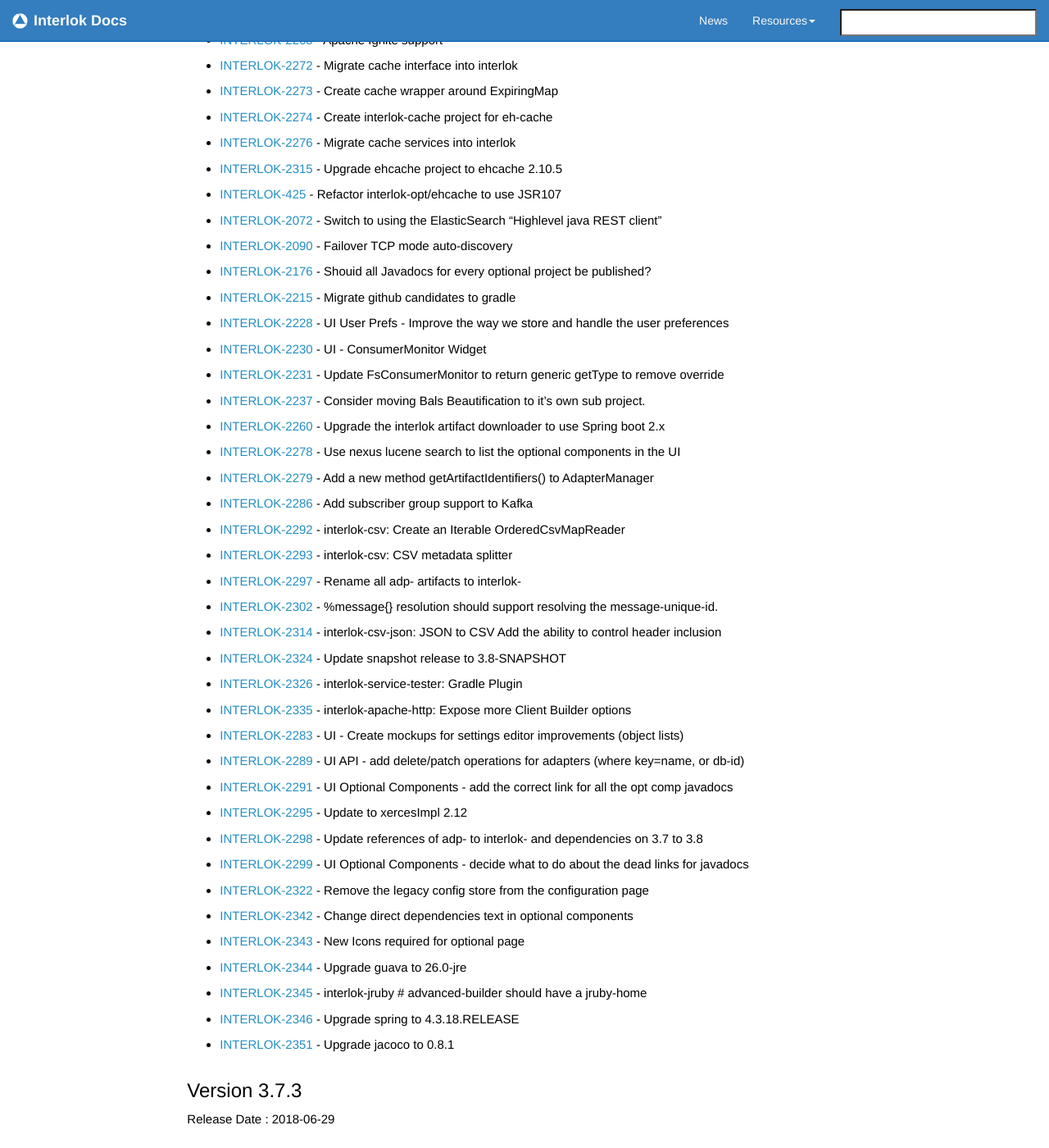
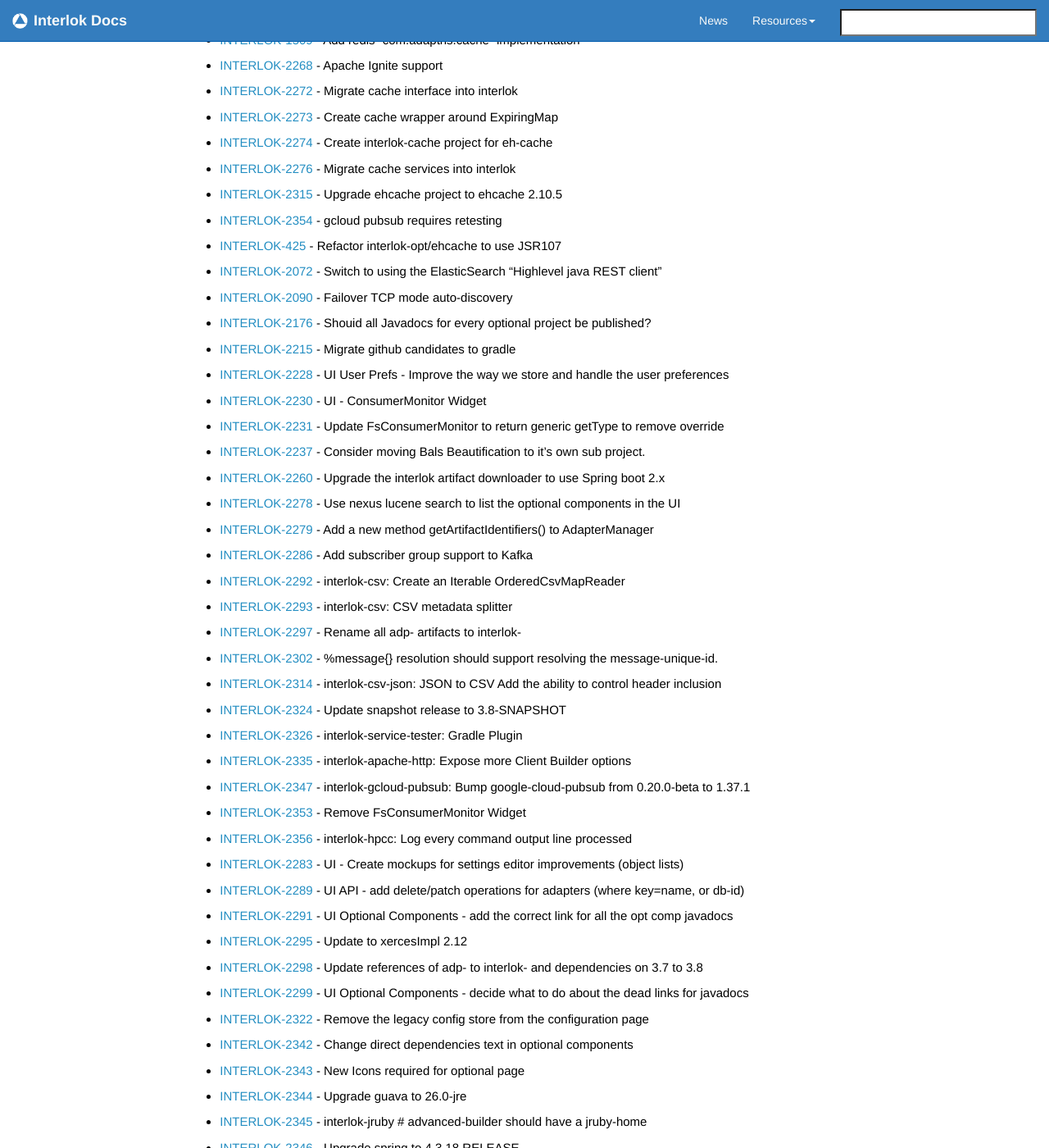
Before and after one commit to adaptris/interlok-docs-legacy, a Jekyll site: the page built from pages/adapter/changelog.md, in a window 1280 px wide and 1400 px high, scrolled down 778 px. Shown: the whole window at 82% size. Built offline with Jekyll 4.4.1, drawn with Linux system fonts in a browser that asks for light colours; nearby versions of some CDN libraries; comment, search, counter and statistics services are not loaded; some of the changed text lies outside the part shown.

Commit message:
updated for a 3.8.0 ga release

```diff
--- a/_includes/custom/release380.html
+++ b/_includes/custom/release380.html
@@ -16,6 +16,7 @@ Release Date : 2018-08
  - [INTERLOK-2321](https://adaptris.atlassian.net/browse/INTERLOK-2321) - Core - Upgrade bouncycastle to 1.60
  - [INTERLOK-2325](https://adaptris.atlassian.net/browse/INTERLOK-2325) - edi-xml-stream-service doesn't cope with escaped fields (composite)
  - [INTERLOK-2334](https://adaptris.atlassian.net/browse/INTERLOK-2334) - xml-edi-service does not output empty fields
+ - [INTERLOK-2349](https://adaptris.atlassian.net/browse/INTERLOK-2349) - Issue with HTTP responses, when splitting messages
 
 ### Improvements
 
@@ -26,6 +27,7 @@ Release Date : 2018-08
  - [INTERLOK-2274](https://adaptris.atlassian.net/browse/INTERLOK-2274) - Create interlok-cache project for eh-cache
  - [INTERLOK-2276](https://adaptris.atlassian.net/browse/INTERLOK-2276) - Migrate cache services into interlok
  - [INTERLOK-2315](https://adaptris.atlassian.net/browse/INTERLOK-2315) - Upgrade ehcache project to ehcache 2.10.5
+ - [INTERLOK-2354](https://adaptris.atlassian.net/browse/INTERLOK-2354) -  gcloud pubsub requires retesting
  - [INTERLOK-425](https://adaptris.atlassian.net/browse/INTERLOK-425) - Refactor interlok-opt/ehcache to use JSR107
  - [INTERLOK-2072](https://adaptris.atlassian.net/browse/INTERLOK-2072) - Switch to using the ElasticSearch "Highlevel java REST client"
  - [INTERLOK-2090](https://adaptris.atlassian.net/browse/INTERLOK-2090) - Failover TCP mode auto-discovery
@@ -47,6 +49,9 @@ Release Date : 2018-08
  - [INTERLOK-2324](https://adaptris.atlassian.net/browse/INTERLOK-2324) - Update snapshot release to 3.8-SNAPSHOT
  - [INTERLOK-2326](https://adaptris.atlassian.net/browse/INTERLOK-2326) - interlok-service-tester: Gradle Plugin
  - [INTERLOK-2335](https://adaptris.atlassian.net/browse/INTERLOK-2335) - interlok-apache-http: Expose more Client Builder options
+ - [INTERLOK-2347](https://adaptris.atlassian.net/browse/INTERLOK-2347) - interlok-gcloud-pubsub: Bump google-cloud-pubsub from 0.20.0-beta to 1.37.1
+ - [INTERLOK-2353](https://adaptris.atlassian.net/browse/INTERLOK-2353) - Remove FsConsumerMonitor Widget
+ - [INTERLOK-2356](https://adaptris.atlassian.net/browse/INTERLOK-2356) - interlok-hpcc: Log every command output line processed
  - [INTERLOK-2283](https://adaptris.atlassian.net/browse/INTERLOK-2283) - UI - Create mockups for settings editor improvements (object lists)
  - [INTERLOK-2289](https://adaptris.atlassian.net/browse/INTERLOK-2289) - UI API - add delete/patch operations for adapters (where key=name, or db-id)
  - [INTERLOK-2291](https://adaptris.atlassian.net/browse/INTERLOK-2291) - UI Optional Components - add the correct link for all the opt comp javadocs
```
Also changed, not shown: other parts of _includes/custom/release380.html (+1 -1 lines), _posts/2018-08-13-3.8.0-release.md (added, +15 -0 lines).
